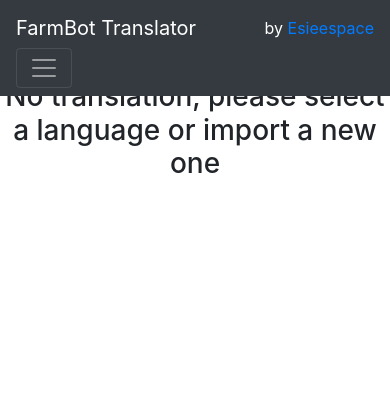
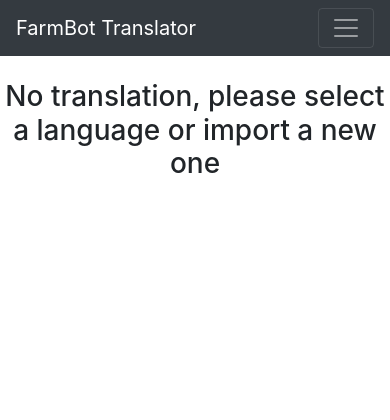
Before and after one commit to ESIEESPACE/FarmBot-Translator, a Django app: page / in a window 390 px wide. Shown: the top 420 px of the page. Run offline with Django 3.2, Linux system fonts and the light colour scheme; data that the repository does not hold is empty; some libraries are stand-ins or nearby versions.

Commit message:
Correct navbar responsivity

```diff
--- a/templates/header.html
+++ b/templates/header.html
@@ -1,11 +1,12 @@
 <nav class="navbar navbar-expand-md navbar-dark bg-dark fixed-top">
-	<a class="navbar-brand" href="{% url 'index' %}">FarmBot Translator</a><span class="text-white">by <a href="https://esieespace.fr">Esieespace</a></span>
-    <button class="navbar-toggler" type="button" data-toggle="collapse">
+	<a class="navbar-brand" href="{% url 'index' %}">FarmBot Translator</a>
+    <button class="navbar-toggler" type="button" data-toggle="collapse" data-target="#headerNavbar">
         <span class="navbar-toggler-icon"></span>
     </button>
-    <div class="collapse navbar-collapse">
+    <div class="collapse navbar-collapse" id="headerNavbar">
         <ul class="navbar-nav mr-auto">
-            <!-- Left -->
+        	<!-- Left -->
+		<span class="text-white">by <a href="https://esieespace.fr">Esieespace</a></span>
         </ul>
          <ul class="navbar-nav">
             <!-- Right -->
```
